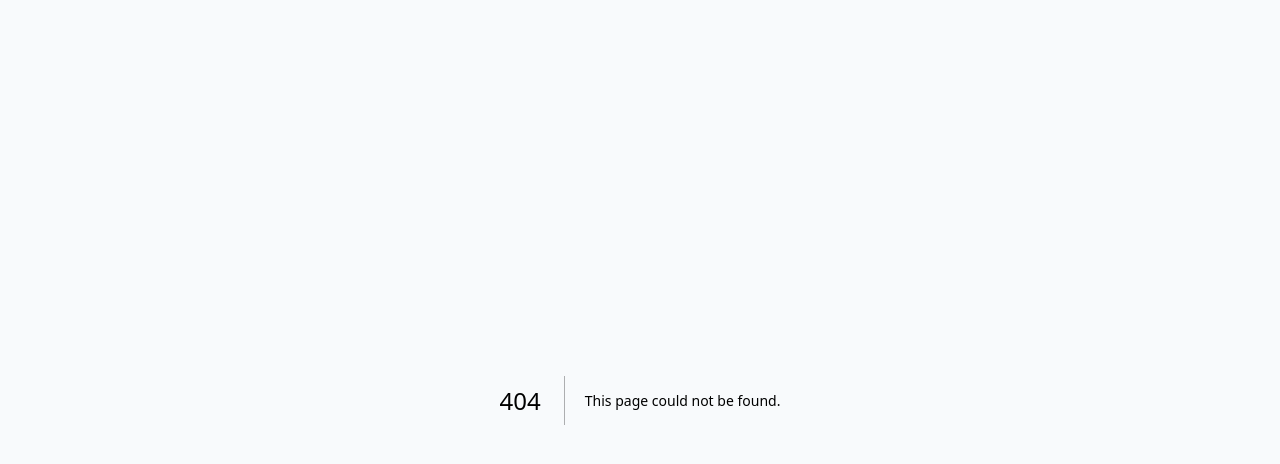
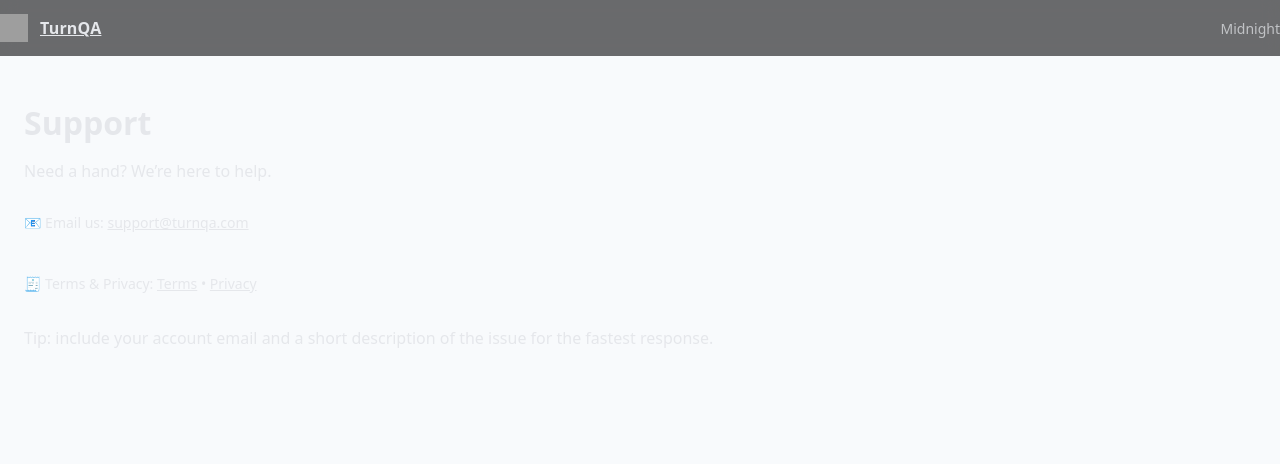
Before and after one commit to dmeadows001/turn-qa, a Next.js app: page /support in a window 1280 px wide. Before the commit this address had no page. Shown: the top 464 px of the page. Built offline with nearby package versions, Linux system fonts and the light colour scheme; grey boxes are pictures that could not be loaded.

Commit message:
Create support.tsx

```diff
--- /dev/null
+++ b/pages/support.tsx
@@ -0,0 +1,45 @@
+import Header from '@/components/layout/Header';
+import Card from '@/components/ui/Card';
+import Link from 'next/link';
+
+export default function Support() {
+  return (
+    <>
+      <Header />
+      <main
+        className="auth-wrap"
+        style={{
+          minHeight: 'calc(100vh - 56px)',
+          background:
+            'var(--bg), radial-gradient(1000px 600px at 80% -10%, rgba(124,92,255,.16), transparent 60%), radial-gradient(800px 500px at 0% 100%, rgba(0,229,255,.08), transparent 60%), linear-gradient(180deg, rgba(255,255,255,0.02), rgba(255,255,255,0) 40%)'
+        }}
+      >
+        <Card className="auth-card">
+          <h1 className="h1 accent" style={{ marginBottom: 12 }}>Support</h1>
+          <p className="muted" style={{ marginBottom: 16 }}>
+            Need a hand? We’re here to help.
+          </p>
+
+          <div style={{ display: 'grid', gap: 10, fontSize: 14, lineHeight: 1.6 }}>
+            <p>
+              📧 Email us:{" "}
+              <a href="mailto:support@turnqa.com" style={{ textDecoration: 'underline' }}>
+                support@turnqa.com
+              </a>
+            </p>
+            <p>
+              🧾 Terms & Privacy:{" "}
+              <Link href="/legal/terms" style={{ textDecoration: 'underline' }}>Terms</Link>{" "}
+              •{" "}
+              <Link href="/legal/privacy" style={{ textDecoration: 'underline' }}>Privacy</Link>
+            </p>
+          </div>
+
+          <p className="hint" style={{ marginTop: 18 }}>
+            Tip: include your account email and a short description of the issue for the fastest response.
+          </p>
+        </Card>
+      </main>
+    </>
+  );
+}
```
